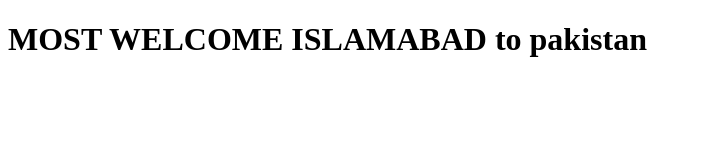
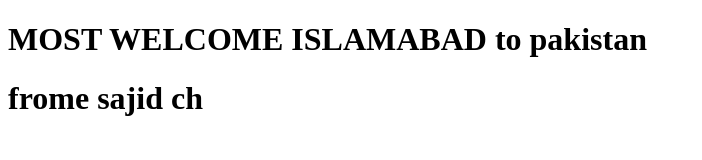
Before and after one commit to sajidch/sajidch1, a plain HTML site: page index.html in a window 1280 px wide. Shown: the whole page, without its empty margins (0-702 px from the left). Drawn offline with Linux system fonts and the light colour scheme.

Commit message:
add index.html
update

```diff
--- a/index.html
+++ b/index.html
@@ -5,6 +5,7 @@
 </head>
 <body>
     <h1>MOST WELCOME ISLAMABAD to pakistan</h1>
+    <h1>frome sajid ch</h1>
 
 </body>
 </html>
```
